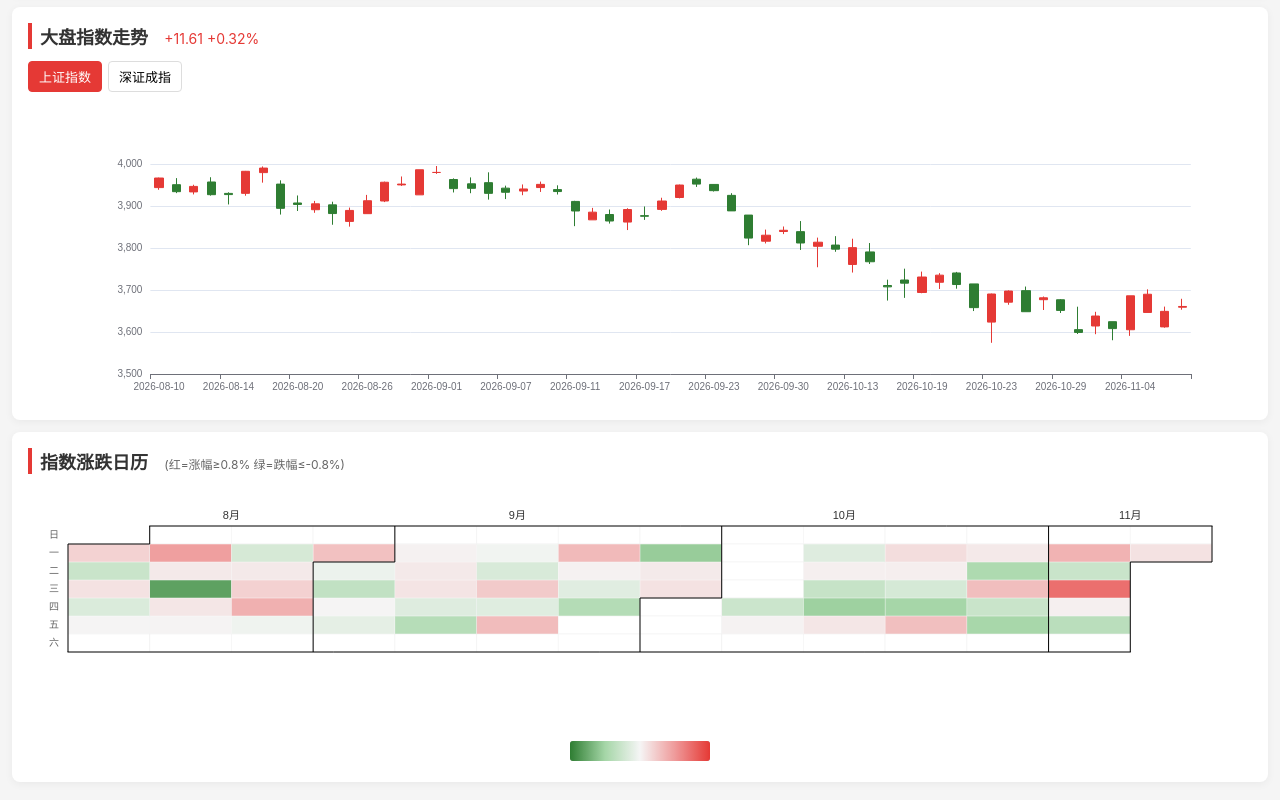
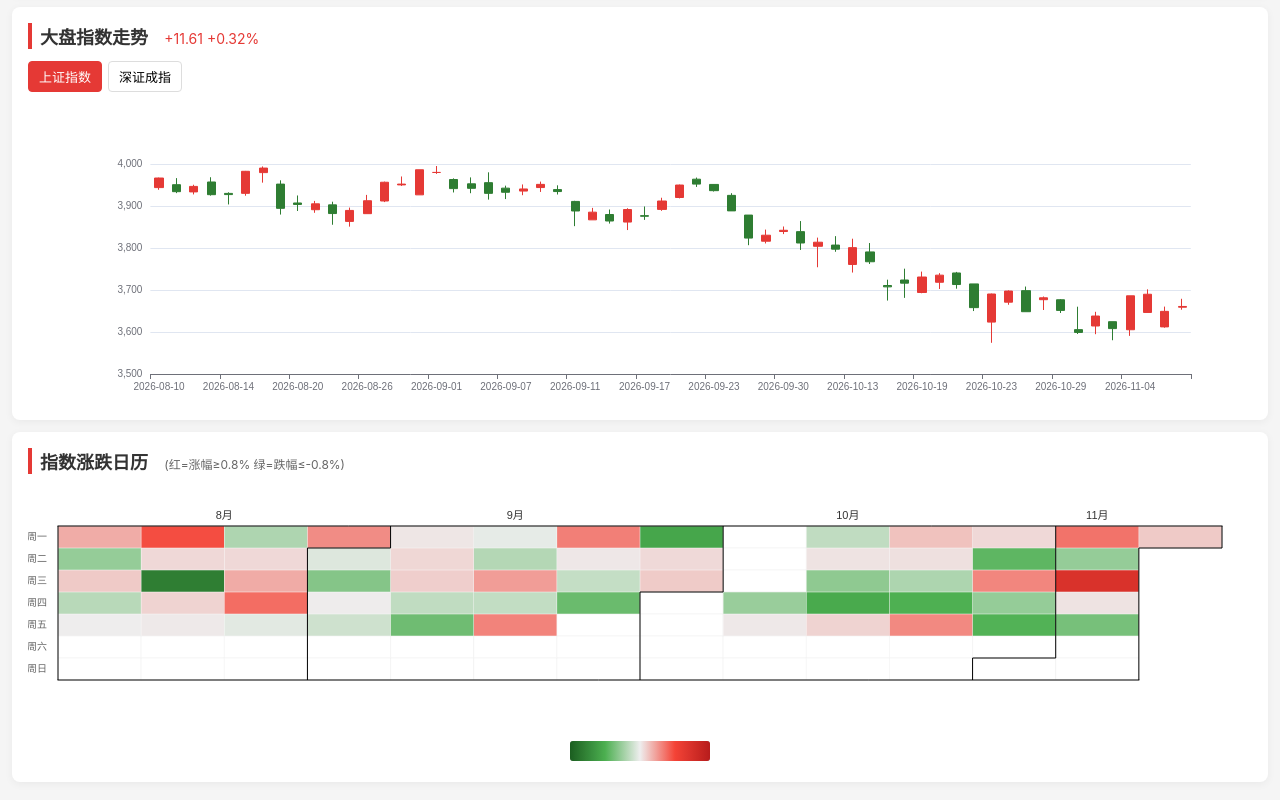
Before and after one commit to ZhangPeiPei38/stock-dashboard, a plain HTML site: page index.html in a window 1280 px wide. Shown: the part 1177-1977 px from the top of the page. Drawn offline with nearby package versions, Linux system fonts and the light colour scheme.

Commit message:
Add files via upload

```diff
--- a/index.html
+++ b/index.html
@@ -317,25 +317,29 @@
                     left: 'center',
                     bottom: 0,
                     inRange: {
-                        color: ['#2e7d32', '#a5d6a7', '#f5f5f5', '#ef9a9a', '#e53935']
+                        color: ['#1b5e20', '#4caf50', '#eeeeee', '#f44336', '#b71c1c']
                     },
                     textStyle: { fontSize: 10 }
                 },
                 calendar: {
                     top: 40,
-                    left: 40,
-                    right: 40,
-                    cellSize: ['auto', 18],
+                    left: 30,
+                    right: 30,
+                    cellSize: ['auto', 22],
                     range: [startDate, endDate],
+                    orient: 'horizontal',
                     itemStyle: {
                         borderWidth: 0.5,
                         borderColor: '#eee'
                     },
                     dayLabel: {
+                        firstDay: 1,
+                        nameMap: ['周日', '周一', '周二', '周三', '周四', '周五', '周六'],
                         fontSize: 10,
                         color: '#666'
                     },
                     monthLabel: {
+                        nameMap: ['1月', '2月', '3月', '4月', '5月', '6月', '7月', '8月', '9月', '10月', '11月', '12月'],
                         fontSize: 11,
                         color: '#333'
                     },
```
